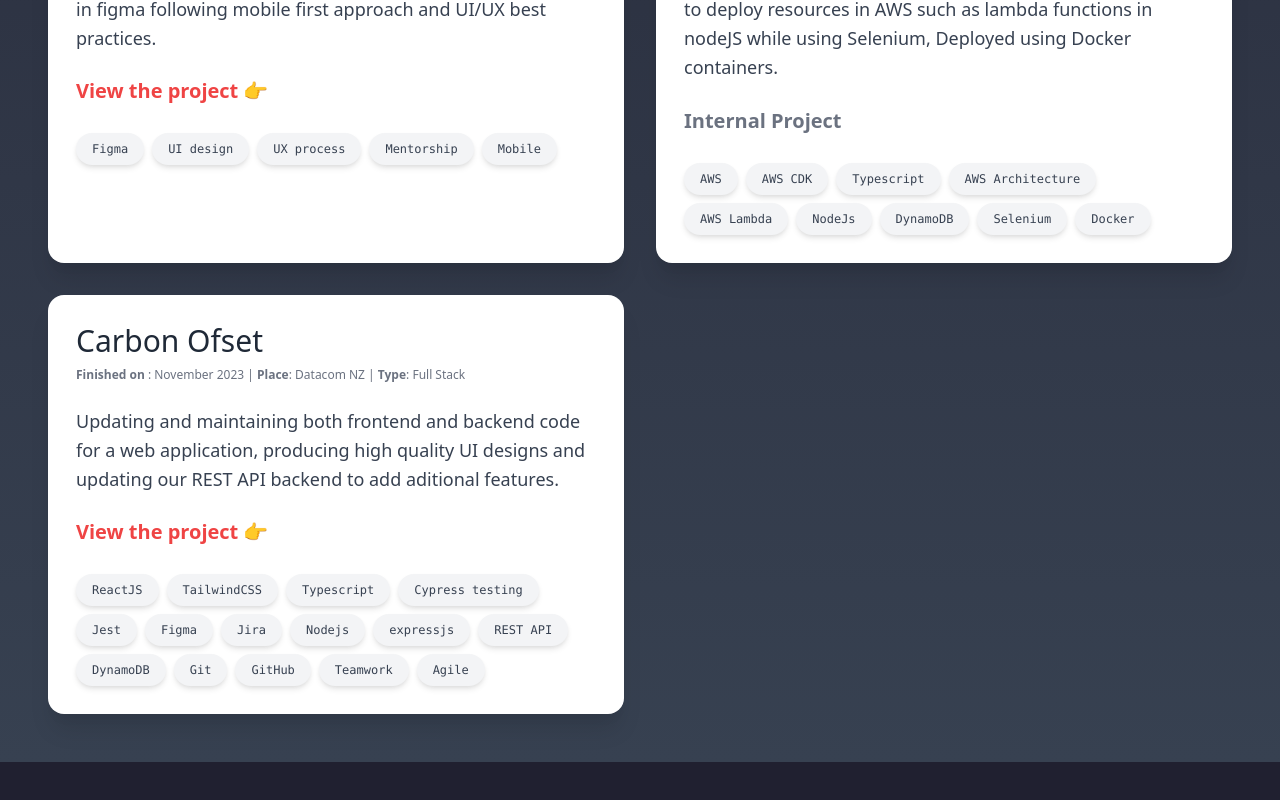
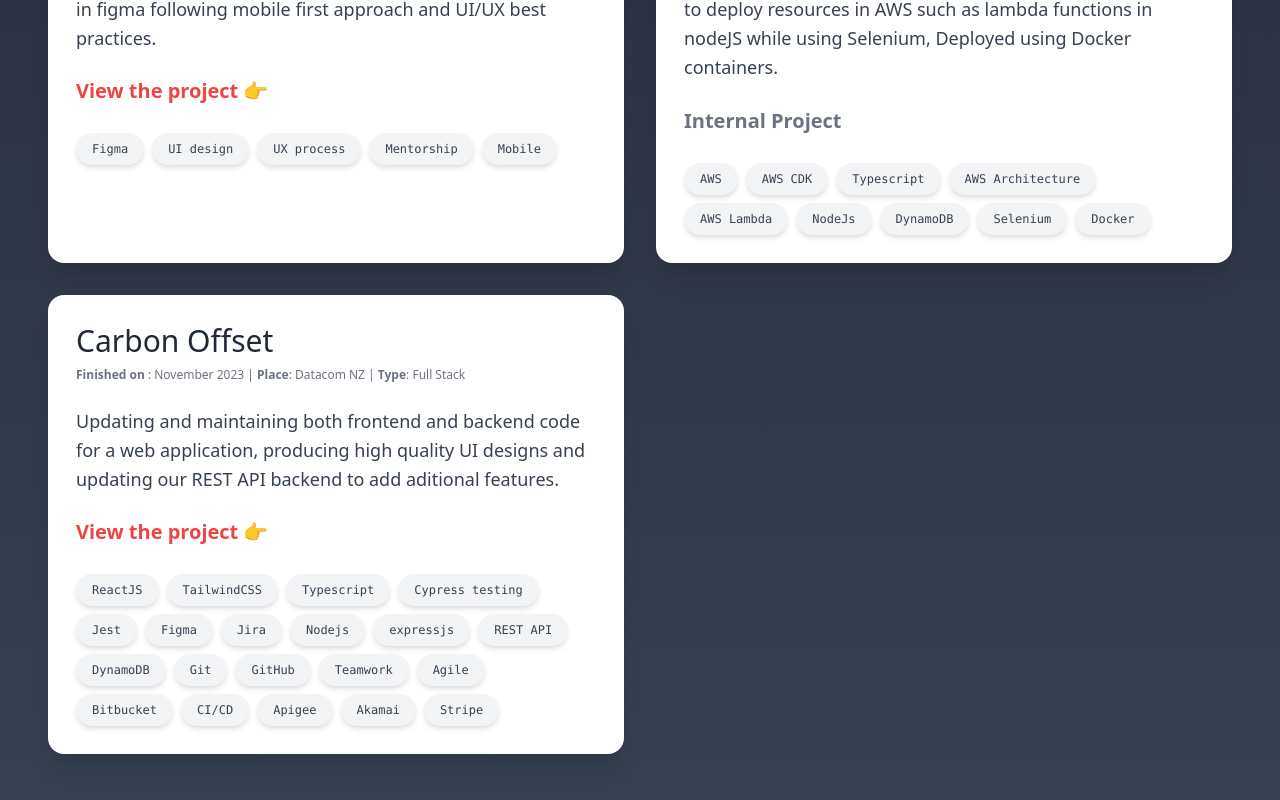
Before and after one commit to Patrik-Star/my-Portfolio, a React (Create React App) app: page /project in a window 1280 px wide. Shown: the part 1252-2052 px from the top of the page. Before the commit the page ends 2014 px from the top, so only its background shows below. Built offline with nearby package versions, Linux system fonts and the light colour scheme; what @tailwindcss/typography would draw is missing.

Commit message:
testimonial cards images

```diff
--- a/src/components/Home/HomeTestimonial.js
+++ b/src/components/Home/HomeTestimonial.js
@@ -20,8 +20,8 @@ function HomeTestimonial() {
                         ]} />
             </h1>
             <div className="w-full overflow-x-auto">
-                <div className="inline-flex overflow-x-scroll flex-nowrap space-x-10 py-20">
-                    {testimonialArray && newTestimonialArray.map((el, index) => (
+                <div className="inline-flex overflow-x-scroll flex-nowrap space-x-10 py-20 pr-10">
+                    {newTestimonialArray && newTestimonialArray.map((el, index) => (
                         <HomeTestimonialCard index={index} name={el.Name} title={el.title} body={el.body} image={el.image} link={el.link} jobPosition={el.jobPosition}/>
                     ))}
                 </div>
--- a/src/components/Home/HomeTestimonialCard.js
+++ b/src/components/Home/HomeTestimonialCard.js
@@ -1,11 +1,29 @@
 import React from 'react';
+import personImage from '../../images/person.png';
 
-function HomeTestimonialCard({ image, name, title, body, link, jobPosition, index}) {
+function HomeTestimonialCard({ image, name, title, body, link, jobPosition, index }) {
+
+    function checkIfImageExists(url, callback) {
+        const img = new Image();
+        img.src = url;
+
+        if (img.complete) {
+          return true;
+        } else {
+          img.onload = () => {
+            return true;
+          };
+
+          img.onerror = () => {
+            return false;
+          };
+        }
+      }
 
     return (
         <div className={`relative max-w-md py-4 px-8 bg-white shadow-lg rounded-lg my-2 h-auto w-96 ${index === 0 ? "ml-10" : ""}`}>
             <div className="flex justify-center md:justify-end -mt-16 ">
-                <img className="w-20 h-20 object-cover rounded-full border-2 border-indigo-500 bg-white" alt={name} src={image}/>
+                <img className="w-20 h-20 object-cover rounded-full border-2 border-indigo-500 bg-white" alt={name} src={checkIfImageExists(image) ? image : personImage}/>
             </div>
             <div className='pb-10'>
                 <h2 className="text-gray-800 text-2xl font-semibold">{title}</h2>
--- a/src/content/ProjectsData.json
+++ b/src/content/ProjectsData.json
@@ -62,12 +62,12 @@
     },
     {
         "projectId": 6,
-        "title": "Carbon Ofset",
+        "title": "Carbon Offset",
         "place": "Datacom NZ",
         "projectType": "Full Stack",
         "date": "November 2023",
         "body": "Updating and maintaining both frontend and backend code for a web application, producing high quality UI designs and updating our REST API backend to add aditional features. ",
-        "tags": ["ReactJS", "TailwindCSS", "Typescript", "Cypress testing", "Jest", "Figma", "Jira", "Nodejs", "expressjs", "REST API", "DynamoDB", "Git", "GitHub","Teamwork", "Agile"],
+        "tags": ["ReactJS", "TailwindCSS", "Typescript", "Cypress testing", "Jest", "Figma", "Jira", "Nodejs", "expressjs", "REST API", "DynamoDB", "Git", "GitHub","Teamwork", "Agile", "Bitbucket", "CI/CD", "Apigee", "Akamai", "Stripe"],
         "link": "https://carbonoffsets.nrma.com.au/climate/"
     }
 ]
--- a/src/content/testimonialData.js
+++ b/src/content/testimonialData.js
@@ -22,63 +22,63 @@ const TestimonialArray = [
         title: "Great work ethic",
         body: "Thanks for being part of the team and we all appreciate your work. I know how awesome you are at what you do. Great work ethic and super cool workplace attitude.",
         image: personImage,
-        link: "",
+        link: "https://www.linkedin.com/in/darwin-tardio-b37424284/",
         jobPosition: "Full Stack Developer"
     },
     {
         Name: "Joelene",
         title: "It's been a pleasure working with you!",
         body: "You've brought in such a bright and positive energy and your coding skills are beyond your years of experience. It's been incredible to witness your talent and passion on our Carbon Offset work. Your dedication, problem-solving skills and enthusiasm for coding have not only inspired me but have made our project truly remarkable with the consistent 100% sprint completion.",
-        image: personImage,
-        link: "",
+        image: "https://media.licdn.com/dms/image/C5603AQHmabKTYXmXTg/profile-displayphoto-shrink_400_400/0/1593568713088?e=1704326400&v=beta&t=0Gh_e3I2d_2RXK54VFb1CTqPpSs5WOgXhE9hdP_H_NY",
+        link: "https://www.linkedin.com/in/joelenelim/",
         jobPosition: "Specialist Developer"
     },
     {
         Name: "Sarah",
         title: "It's been so good having you on the team.",
         body: "Thanks for all your great work and also just for being an all round nice guy. You've been a great addition to the team and helped make work a fun place to be.",
-        image: personImage,
-        link: "",
+        image: "https://media.licdn.com/dms/image/C4E03AQHihJfCP8YSwg/profile-displayphoto-shrink_800_800/0/1516948752756?e=1704326400&v=beta&t=edKJbhIdBSLHcMeXrw0jCxnDcyfnv1gmAs37_2JYmeY",
+        link: "https://www.linkedin.com/in/sarahreynolds-/",
         jobPosition: "Digital Product Owner"
     },
     {
         Name: "Shay",
         title: "You've been an absolute star to work with!",
         body: "Love all the energy and good vibes you bring to the team which will be missed! I'm sure wherever you go, you'll do absolutely amazing!!",
-        image: personImage,
-        link: "",
+        image: "https://media.licdn.com/dms/image/D5603AQH6wCyJz5EESw/profile-displayphoto-shrink_400_400/0/1697661851738?e=1704326400&v=beta&t=XnaGnDUo4Hs-P8cbByMdUib2iFEEOCHdFqL3A-clwGI",
+        link: "https://www.linkedin.com/in/shay-krishna-988981179/",
         jobPosition: "Business Analyst"
     },
     {
         Name: "Raymond",
         title: "Jack of all trades!",
-        body: "Our all in one team member. It has been awesome working with you. Surely you would succeed on anywhere you go. Keep in touch and all the best for your next adventure.",
+        body: "Our all-in-one team member. It has been awesome working with you. Surely you would succeed on anywhere you go. Keep in touch and all the best for your next adventure.",
         image: personImage,
-        link: "",
+        link: "https://www.linkedin.com/in/raymondisip/",
         jobPosition: "Techical Lead"
     },
     {
         Name: "Rogin",
         title: "You are such an amazing person with an awesome friendly personality",
         body: "It was so nice to know you and work with you. You are such an amazing person with an awesome friendly personality and surely a Jack of all trades! You made a huge impact on the spirit of our team and being the best buddy with such a positive attitude. I wish you all the very best and I am sure that you will do wonders with any team you will join.",
-        image: personImage,
-        link: "",
+        image: "https://media.licdn.com/dms/image/C4E03AQGEMsiCbE_ndA/profile-displayphoto-shrink_400_400/0/1516440897782?e=1704326400&v=beta&t=0NiUKP7s3-b1K1EH9Z9A09i4tkRkf8c3WTr4_pd4NiY",
+        link: "https://www.linkedin.com/in/roginthadathil/",
         jobPosition: "Business Analyst Lead / Product Ownder"
     },
     {
         Name: "Tahir",
         title: "It's rare to see someone so young and talented",
         body: "It's rare to see someone so young and talented, but also with such a strong work ethic and positive attitude to go with it. You've got all the 'soft' skills to really push yourself to the next level and no doubt in the future, take your career wherever you wish to take it.",
-        image: personImage,
-        link: "",
+        image: "https://media.licdn.com/dms/image/C4E03AQEsL_CkYWvXLg/profile-displayphoto-shrink_400_400/0/1557102467708?e=1704326400&v=beta&t=dStWgaXlkFxRcxiRMx6RspHSSlNcYrKoxJHmm4lwN5k",
+        link: "https://www.linkedin.com/in/tahir-soysa-30984214a/",
         jobPosition: "BA Practice Manager"
     },
     {
         Name: "Cyrus",
         title: "You have always been such a great addition to our team!",
         body: "You have always been such a great addition to our team! We can always trust handing over the work to you and keeping the sprint completion rate to 100%. ",
-        image: personImage,
-        link: "",
+        image: "https://media.licdn.com/dms/image/C5103AQHrAxOPvVbkQw/profile-displayphoto-shrink_400_400/0/1517067780937?e=1704326400&v=beta&t=pCVdpKYfvApFlyFiE4BQxIWbiN3H31YwAOorzGNTCl8",
+        link: "https://www.linkedin.com/in/cyrusliew/",
         jobPosition: "Senior Full Stack Engineer"
     }
 ]
```
